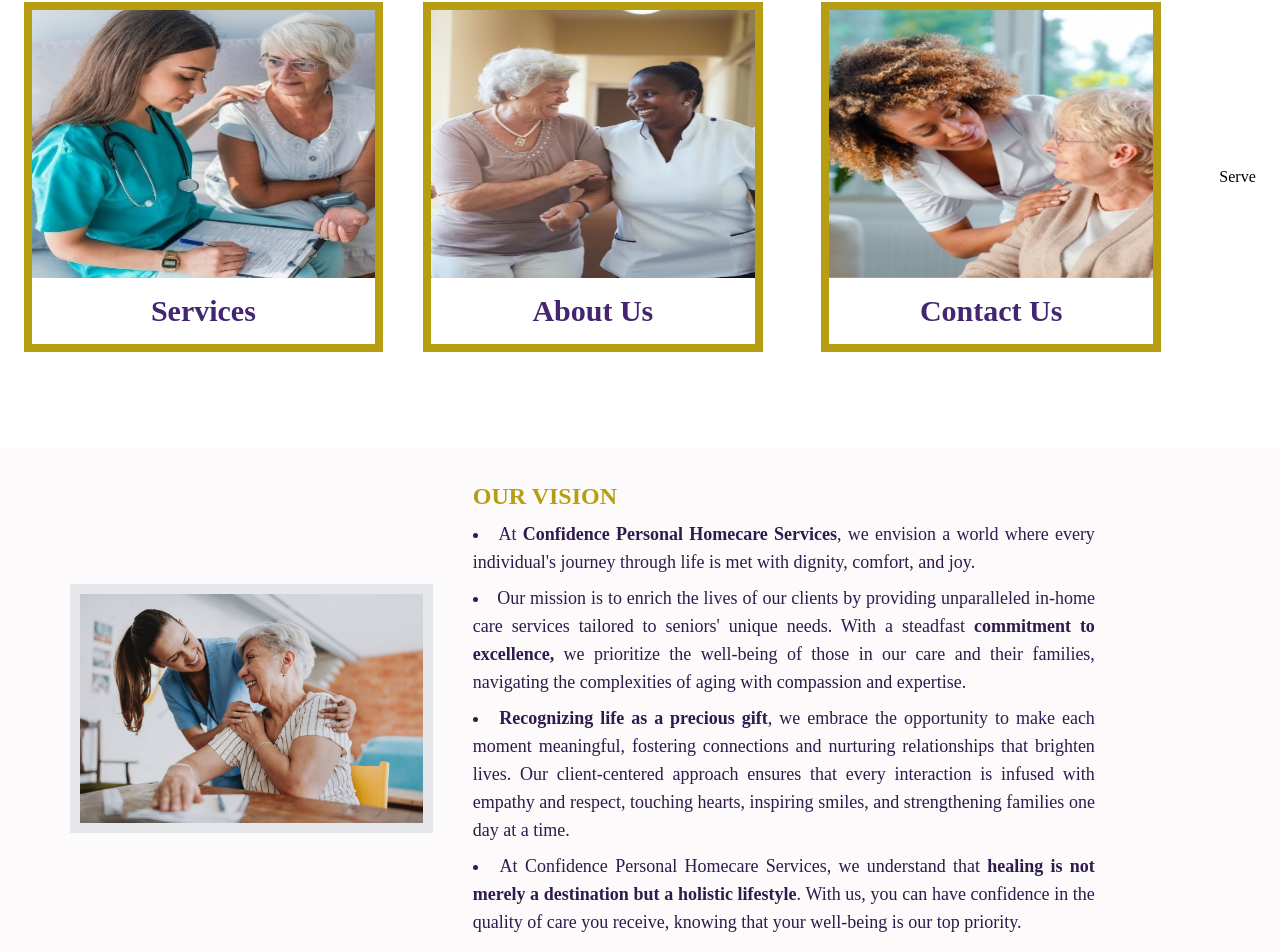
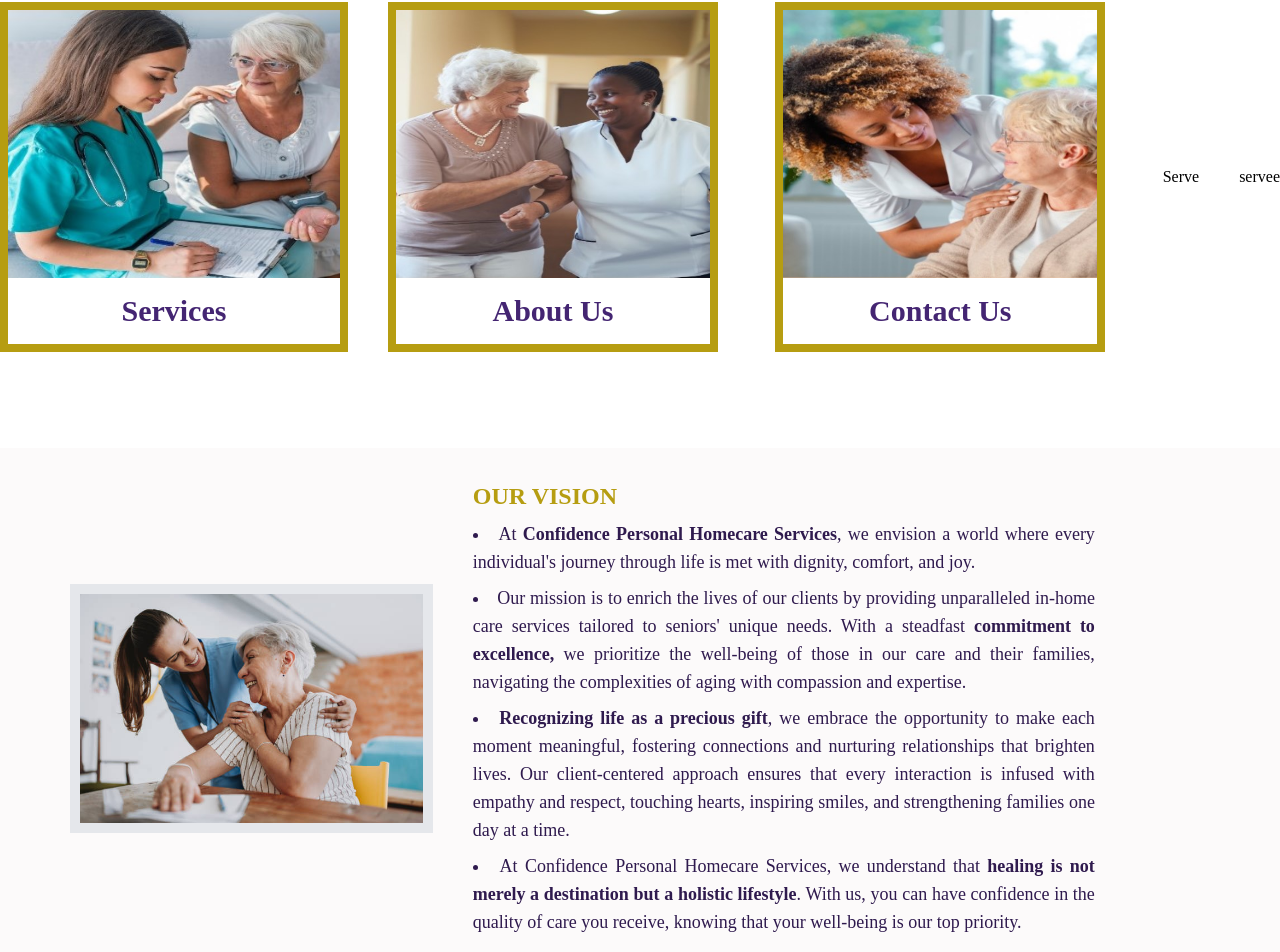
Before and after one commit to Sholafunmi/confidencehomecare, a React (Vite) app: page / in a window 1280 px wide. Shown: the part 990-1942 px from the top of the page. Built offline with nearby package versions, Linux system fonts and the light colour scheme.

Commit message:
features link

```diff
--- a/src/components/Home/Features.jsx
+++ b/src/components/Home/Features.jsx
@@ -1,10 +1,9 @@
 import React from 'react'
-import { Link } from 'react-router-dom';
+import { Link } from 'react-router-dom'
 
 
 
 const Features = () => {
-   // scroll
    const scrollToTop = () => {
     scroll.scrollToTop();
   };
@@ -71,9 +70,13 @@ const Features = () => {
                           </div>
                         </Link>
 
-                        <Link to={'/services'} onClick={scrollToTop} >
+                        <Link to='/services'>
                           Serve
                         </Link>
+
+                        <a href="/services">
+                          servee
+                         </a>
 
 
 
```
